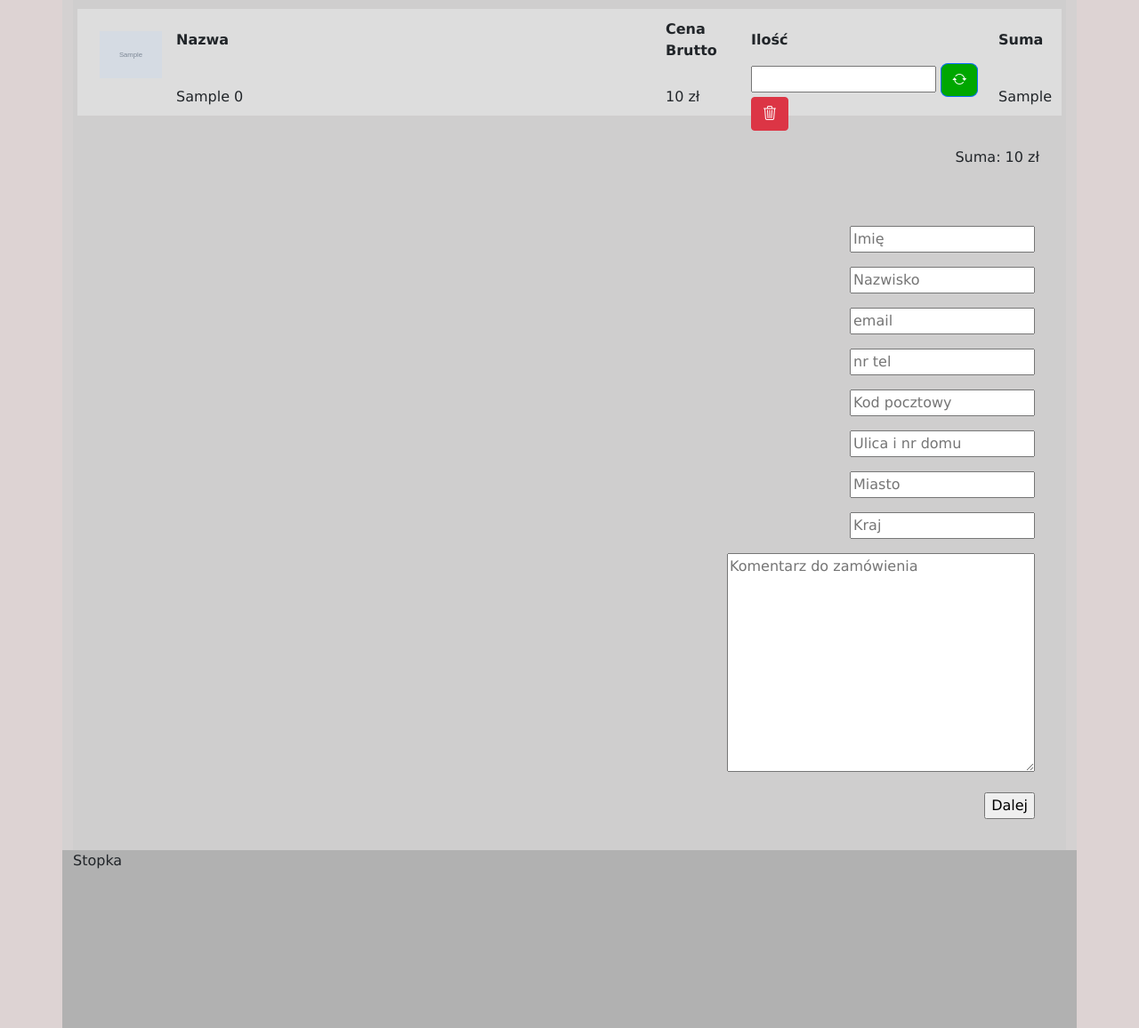
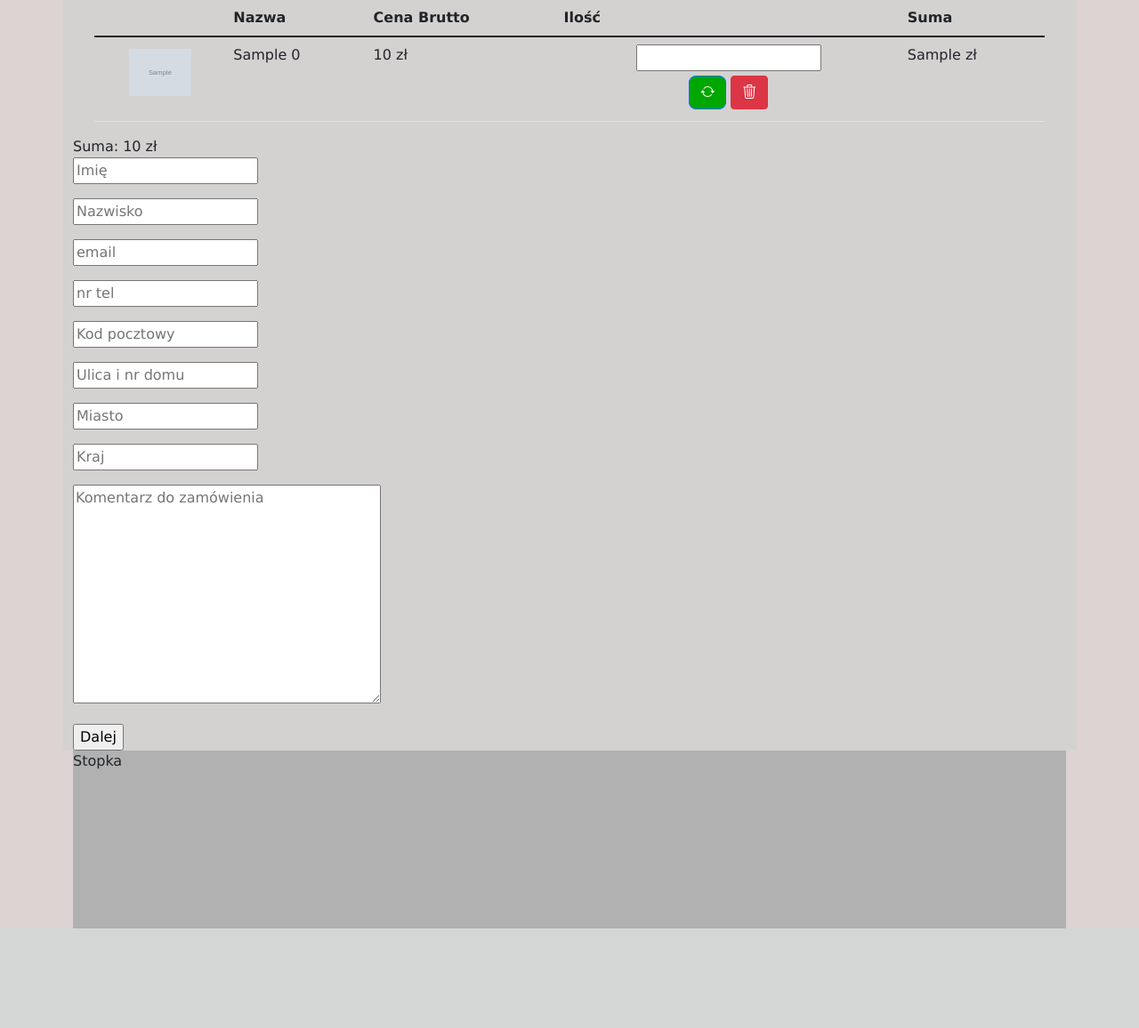
Before and after one commit to robert1220/shop, a Django app: template home/templates/home/cart.html in a window 1280 px wide. Shown: the part 148-1304 px from the top of the page at 89% size. After the commit the page ends 1192 px from the top, so only its background shows below. Run offline with Django 4.2, Linux system fonts and the light colour scheme; tables that the repository leaves empty hold one stand-in row (values such as "Sample post"); the template is opened without the code that fills it: values that come from a table or form of the project are taken from there, most other values are stand-ins (such as "Sample title", 1, 10 or a date in 2020); grey boxes marked "Sample" are stand-in pictures.

Commit message:
Add new table in layout cart

```diff
--- a/home/static/home/css/cart.css
+++ /dev/null
@@ -1,49 +0,0 @@
-#cart {
-    width: auto;
-    height: auto;
-    background-color: rgb(207, 206, 206);
-    padding-top: 5px;
-    padding-bottom: 5;
-}
-
-.cart_list {
-    background-color: rgb(221, 221, 221);
-    margin-top: 5px;
-    margin-bottom: 5px;
-    margin-right: 5px;
-    margin-left: 5px;
-    padding: 10px;
-}
-
-.cart_item {
-    background-color: rgb(221, 221, 221);
-    width: auto;
-    height: 100px;
-    text-decoration: black;
-}
-
-.image {
-    padding: 15px;
-    background-color: rgb(221, 221, 221);
-    float: left;
-}
-
-.image img {
-    width: 70px;
-    height: auto;
-}
-
-.table_th {
-    width: 550px;
-}
-
-#total_price {
-    width: auto;
-    text-align: right;
-    padding: 30px;
-}
-
-#form_order {
-    padding: 35px;
-    text-align: right;
-}
--- a/home/static/home/css/style.css
+++ b/home/static/home/css/style.css
@@ -147,6 +147,34 @@ body .container main .product .details .shopping_cart .bi-cart4 {
   font-size: 22px;
 }
 
+body .container main .container .table img {
+  width: 70px;
+  height: auto;
+  padding-top: 5px;
+  padding-bottom: 5px;
+}
+
+body .container main .container .table form {
+  text-align: center;
+}
+
+body .container main .container .table form div {
+  margin: 5px;
+}
+
+@media (max-width: 991px) {
+  body .container main .container .table form div button {
+    margin-top: 10px;
+    margin-left: 10px;
+  }
+}
+
+@media (max-width: 991px) {
+  body .container main .container .table .tab-full {
+    display: none;
+  }
+}
+
 body .container footer {
   width: 1200;
   height: 200px;
--- a/home/static/home/sass/style.scss
+++ b/home/static/home/sass/style.scss
@@ -155,7 +155,42 @@ body {
                     }
                 }
             }
-        }
+
+            .container {
+
+                    .table {
+
+                        img {
+                            width: 70px;
+                            height: auto;
+                            padding-top: 5px;
+                            padding-bottom: 5px;
+                        }
+
+                        form {
+                            text-align: center;
+
+                            div {
+                                margin: 5px;
+
+                                @media (max-width: 991px) {
+                                    button {
+                                        margin-top: 10px;
+                                        margin-left: 10px;
+                                    }
+                                }
+                            }
+                        }
+
+                        @media (max-width: 991px) {
+                            .tab-full {
+                                display: none;
+                            }
+                        }
+                    }
+                }
+
+            }
 
         footer {
             width: 1200;
--- a/home/templates/home/cart.html
+++ b/home/templates/home/cart.html
@@ -5,44 +5,55 @@
 Coś do wstawienia
 {% endblock %}
 
-{% block style %}
-<link rel="stylesheet" href="{% static 'home/css/cart.css' %}">
-{% endblock %}
-
 {% block list %}
-        <div id="cart">
+        <div class="container">
             {% if cart_product %}
+                            <table class="table">
+                                <thead>
+                                    <tr>
+                                        <th scope="col"></th>
+                                        <th scope="col">Nazwa</th>
+                                        <th class="tab-full" scope="col">Cena Brutto</th>
+                                        <th scope="col">Ilość</th>
+                                        <th scope="col">Suma</th>
+                                    </tr>
+                                </thead>
+                                <tbody>
                                     {%for cart in cart_product%}
-                    <div class="cart_list">
-                        <div class="image"><img src="{{ cart.0.image }}"></div><div class="cart_item">
-                            <table><tr><th class="table_th">Nazwa</th><th >Cena Brutto</th><th>Ilość</th><th>Suma</th></tr>
-                                <tr><td>{{cart.0.name}}</td><td>{{cart.0.price}} zł</td><td>
-                <form method="POST" action="{% url 'home:cart' %}">
+                                    <tr>
+                                        <td>
+                                            <img src="{{ cart.0.image }}">
+                                        </td>
+                                        <td>
+                                            {{cart.0.name}}
+                                        </td>
+                                        <td class="tab-full">
+                                            {{cart.0.price}} zł
+                                        </td>
+                                        <td>
+                                            <form method="POST" needs-validation action="{% url 'home:cart' %}">
                                                 {% csrf_token %}
                                                     <input type="number" name="product_quantity" value="{{cart.1}}" size="4" min="1" max="{{cart.0.storage}}">
                                                     <input type="hidden" name="id_product" value="{{cart.0.id}}">
+                                                <div>
                                                     <button class="btn btn-primary" type="submit" name="update" title="Aktualizuj" value="Aktualizuj"><i class="bi bi-arrow-repeat"></i></button>
                                                     <button class="btn btn-danger" type="submit" name="delete" title="Usuń" value="Usuń"><i class="bi bi-trash3"></i></button>
-                    </form></td>
-                <td>{{ cart.2 }}</td>
+                                                </div>
+                                            </form>
+                                            </td>
+                                        <td>{{ cart.2 }} zł</td>
                                     </tr>
+                                </tbody>
+                                {% endfor %}
                             </table>
-                </div><div style="clear: both;"></div></div>
-                    {% endfor %}
 
-                    <div id="total_price">Suma: {{ total }} zł</div>
-
-               <div id="form_order">
+                    </div>
+                    <div class="total_price">Suma: {{ total }} zł</div>
+                    <div class="form_order">
                         <form method="POST" action="{% url 'home:order' %}">
                             {% csrf_token %}
                             {{ form.as_p }}
                             <input type="submit" value="Dalej"></form></div>
-
-
                         </div>
-
-
-{% else %}Twój koszuk jest pusty{% endif %}
-
-
+                        {% else %} Twój koszyk jest pusty {% endif %}
                         {% endblock %}
--- a/home/templates/home/index.html
+++ b/home/templates/home/index.html
@@ -4,11 +4,6 @@
 {% block title %}
 Strona Główna
 {% endblock %}
-
-{% block style %}
-
-{% endblock %}
-
 
 {% block list %}
 <div class="container">
--- a/home/templates/home/product_detail.html
+++ b/home/templates/home/product_detail.html
@@ -3,10 +3,6 @@
 
 {% block title %}
 Coś do wstawienia
-{% endblock %}
-
-{% block style %}
-
 {% endblock %}
 
 {% block list %}
--- a/home/templates/home/product_list.html
+++ b/home/templates/home/product_list.html
@@ -3,10 +3,6 @@
 
 {% block title %}
 Lista Produktów
-{% endblock %}
-
-{% block style %}
-
 {% endblock %}
 
 {% block list %}
--- a/home/views.py
+++ b/home/views.py
@@ -13,7 +13,6 @@ from home.forms import ShoppingCartOrderForm
 # Create your views here.
 
 class ShoppingCart(View):
-
     def _add_cart_item(self, request):
         quantity = request.POST.get('product_quantity')
         id = request.POST.get('id_product')
@@ -64,11 +63,9 @@ class ShoppingCart(View):
         return cart_product
 
     def how_many_items_it_is_in_cart(self, request):
-        print(request.session.get('cart'))
         session_card = dict(request.session.get('cart'))
         values_card = [int(i) for i in session_card.values()]
         sum_items_in_cart = sum(values_card)
-        print(sum_items_in_cart)
         return sum_items_in_cart
 
     def post(self, request):
```
Also changed, not shown: home/static/home/css/index.css (deleted, +0 -45 lines), home/static/home/css/layout.css (deleted, +0 -67 lines), home/static/home/css/list.css (deleted, +0 -51 lines), home/static/home/css/product_detail.css (deleted, +0 -49 lines), 1 other file. Lines whose indentation alone changed are shown as unchanged.
